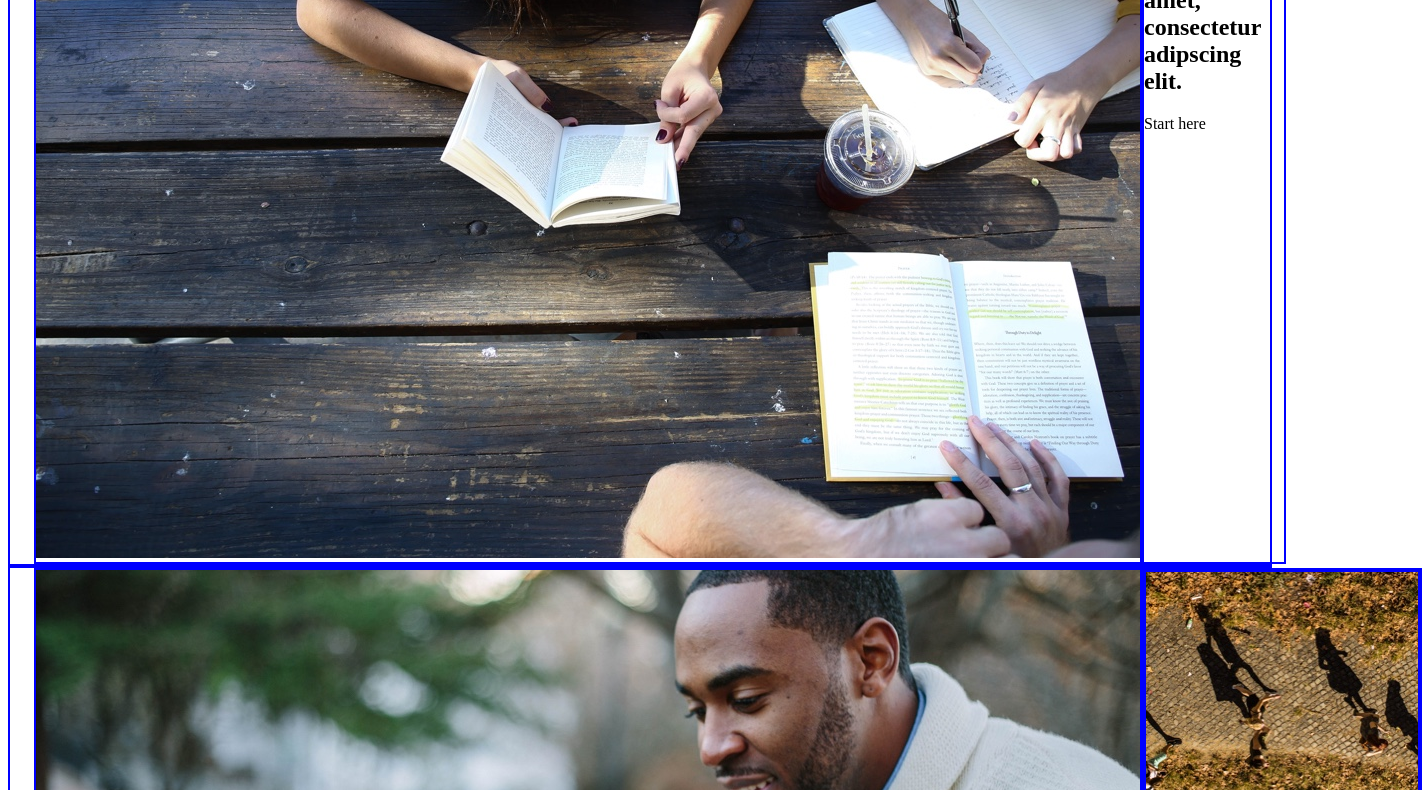
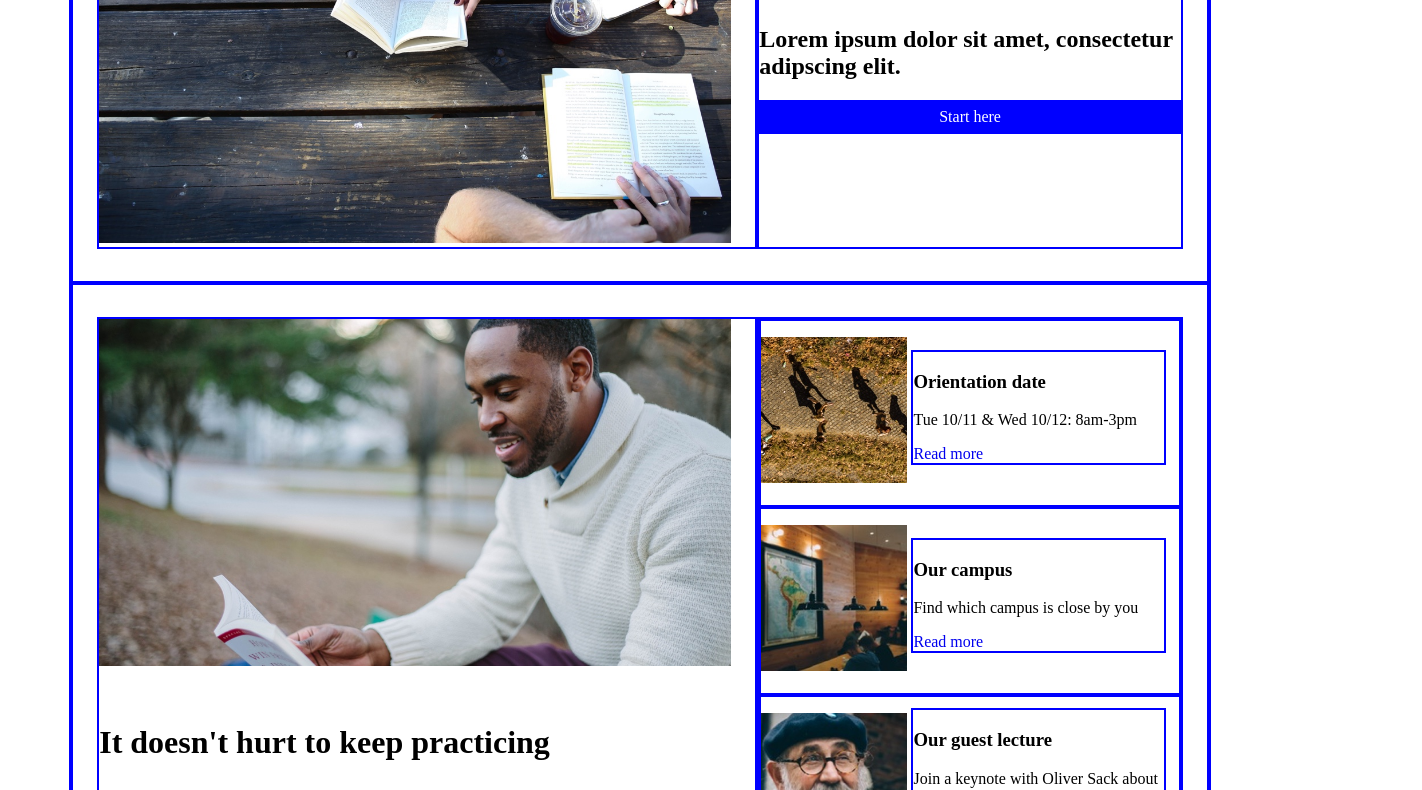
Before and after one commit to anacollado/colmar-academy, a plain HTML site: page index.html in a window 1280 px wide. Shown: the part 338-1128 px from the top of the page, 1422 px wide, since content can reach past the window. Drawn offline with Linux system fonts and the light colour scheme.

Commit message:
add style to banner and campus

```diff
--- a/index.html
+++ b/index.html
@@ -5,6 +5,7 @@
 	<link rel="stylesheet" type="text/css" href="./resources/css/style.css">
 </head>
 <body>
+	<div class="main">
 	<!--Header Section-->
 		<header>
 			<div class="logo">
@@ -24,50 +25,55 @@
 			<div class="banner-pic">
 				<img src="./resources/images/banner.jpg">
 			</div>
-		<div>
+			<div class="banner-info right">
 				<h1>Learn something new everyday</h1>
 				<h2>Lorem ipsum dolor sit amet, consectetur adipscing elit.</h2>
-			<span class="button">Start here</span>
+				<a href="#" class="button">Start here</a>
 			</div>
 		</div>
 
 	<!--Campus Section-->
 		<div class="main-container">
-		<div>
+			<div class="campus">
 				<img src="./resources/images/information-main.jpg">
 				<h1>It doesn't hurt to keep practicing</h1>
 				<p>"Curabitur vitae libero in ipsum porttitor consequat. Aliquam et commodo lectus, nec consequate neque. Sed non accumsan urna. Phasellus sed consequat ex. Etiam eget magna laoreet, efficitur dolor consequat, tristique ligula."</p>
 				<h5>Emanuel, Sr Strategist at Hiring.com</h5>
 			</div>
-		<div class="column">
+			<div class="column right">
 				<div class="column-info">
 					<img src="./resources/images/information-orientation.jpg">
+					<div class="details">
 						<h3>Orientation date</h3>
 						<p>Tue 10/11 & Wed 10/12: 8am-3pm</p>
 						<a href="#">Read more</a>
 					</div>
+				</div>
 				<div class="column-info">
 					<img src="./resources/images/information-campus.jpg">
+					<div class="details">
 						<h3>Our campus</h3>
 						<p>Find which campus is close by you</p>
 						<a href="#">Read more</a>
 					</div>
+				</div>
 				<div class="column-info">
 					<img src="./resources/images/information-guest-lecture.jpg">
+					<div class="details">
 						<h3>Our guest lecture</h3>
 						<p>Join a keynote with Oliver Sack about music in medical treatment</p>
 						<a href="#">Read more</a>
 					</div>
 				</div>
 			</div>
+		</div>
 
 	<!--Courses Section-->
 		<div>
-			<h1>Start learning</h1>
+			<h1 class="title">Start learning</h1>
 		</div>
 		<div>
-		<div class="main-container">
-			<div class="top">
+			<div class="main-container course">
 				<div class="course-info">
 					<img src="./resources/images/course-software.jpg">
 					<h4>Software engineering</h4>
@@ -86,8 +92,6 @@
 					<span>COURSES</span>
 					<span>User Experience Design, User research, Visual Design</span>
 				</div>
-			</div>
-			<div class="bottom">
 				<div class="course-info">
 					<img src="./resources/images/course-data.jpg">
 					<h4>Data</h4>
@@ -108,20 +112,19 @@
 				</div>
 			</div>
 		</div>
-	</div>
 
 	<!--Thesis Section-->
 		<div>
-			<h1>Thesis exhibit</h1>
+			<h1 class="title">Thesis exhibit</h1>
 		</div>
 		<div class="main-container">
-		<div class="thesis-vid">
+			<div class="thesis">
 				<video controls>
 	  				<source src="./resources/videos/thesis.mp4" type="video/mp4">
 					Your browser does not support the video tag.
 				</video>
 			</div>
-		<div class="column">
+			<div class="column right">
 				<div class="column-info">
 					<img src="./resources/images/thesis-fisma.jpg">
 					<h3>Fisma: Desgin and Prototype</h3>
@@ -143,7 +146,7 @@
 				<a href="#">Privacy</a>
 			</div>
 		</footer>
-
+	</div>
 
 </body>
 </html>
--- a/resources/css/style.css
+++ b/resources/css/style.css
@@ -2,16 +2,24 @@ div {
 	border: 2px solid blue;
 }
 
+.main {
+	margin: 0px auto;
+	width: 90%;
+}
 
-.main-container,
-footer {
-	padding: 0px 24px;
+.main-container {
+	padding: 32px 24px;
+}
+
+.right {
+	width: 40%;
 }
 
 header,
 nav,
 .main-container,
 .logo,
+.banner-info,
 footer {
 	display: flex;
 }
@@ -19,6 +27,22 @@ footer {
 .logo,
 nav {
 	align-items: center;
+}
+
+.banner-info {
+	flex-direction: column;
+	justify-content: center;
+}
+
+.banner-pic,
+.campus,
+.thesis {
+	width: 60%;
+	padding-right: 24px;
+}
+
+h1.title {
+	text-align: center;
 }
 
 /*Header*/
@@ -41,3 +65,74 @@ nav a {
 }
 
 /*Banner*/
+
+
+.banner-pic img {
+	width: 100%;
+}
+
+a.button {
+	background-color: blue;
+	text-decoration: none;
+	color: white;
+	width: 100%;
+	text-align: center;
+	padding-top: 8px;
+	padding-bottom: 8px;
+}
+
+a.button:hover {
+	background-color: lightblue;
+}
+
+/*Campus*/
+
+
+.campus img {
+	width: 100%;
+	padding-bottom: 8px;
+}
+
+.campus h1 {
+	padding: 24px 0px;
+}
+
+.column {
+	display: flex;
+	flex-direction: column;
+	justify-content: flex-start;
+}
+
+.column-info img {
+	height: auto;
+	width: 35%;
+}
+
+.column-info {
+	padding: 16px 0px;
+}
+
+.details {
+	width: 60%;
+	display: inline-block;
+	position: relative;
+	bottom: 1.5rem;
+}
+
+.details a {
+	text-decoration: none;
+}
+
+.details a:hover {
+	color: lightblue;
+}
+
+.thesis video {
+	width: 100%;
+}
+
+/*Courses*/
+
+.course {
+	flex-wrap: wrap;
+}
```
Lines whose indentation alone changed are shown as unchanged.
